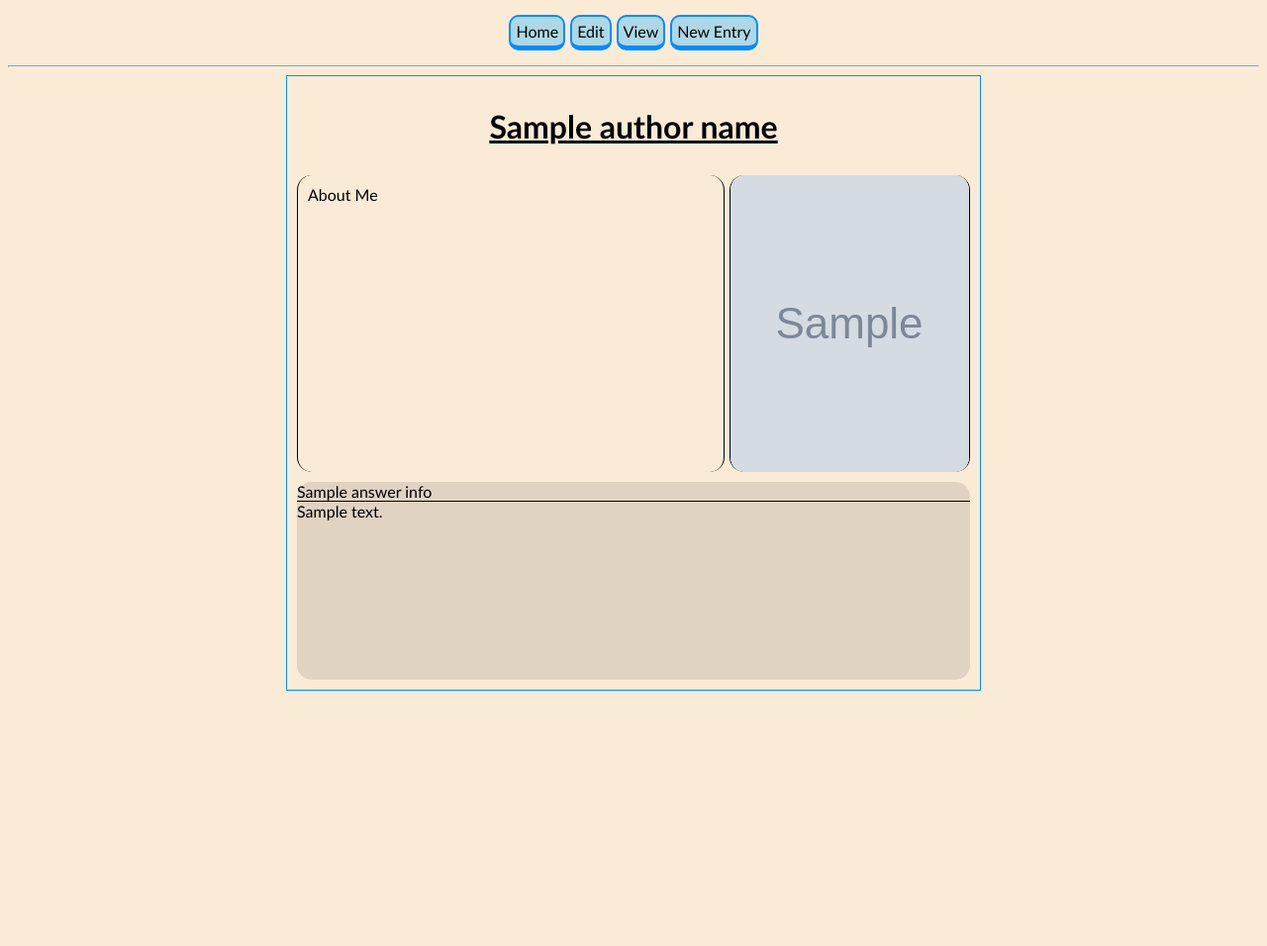
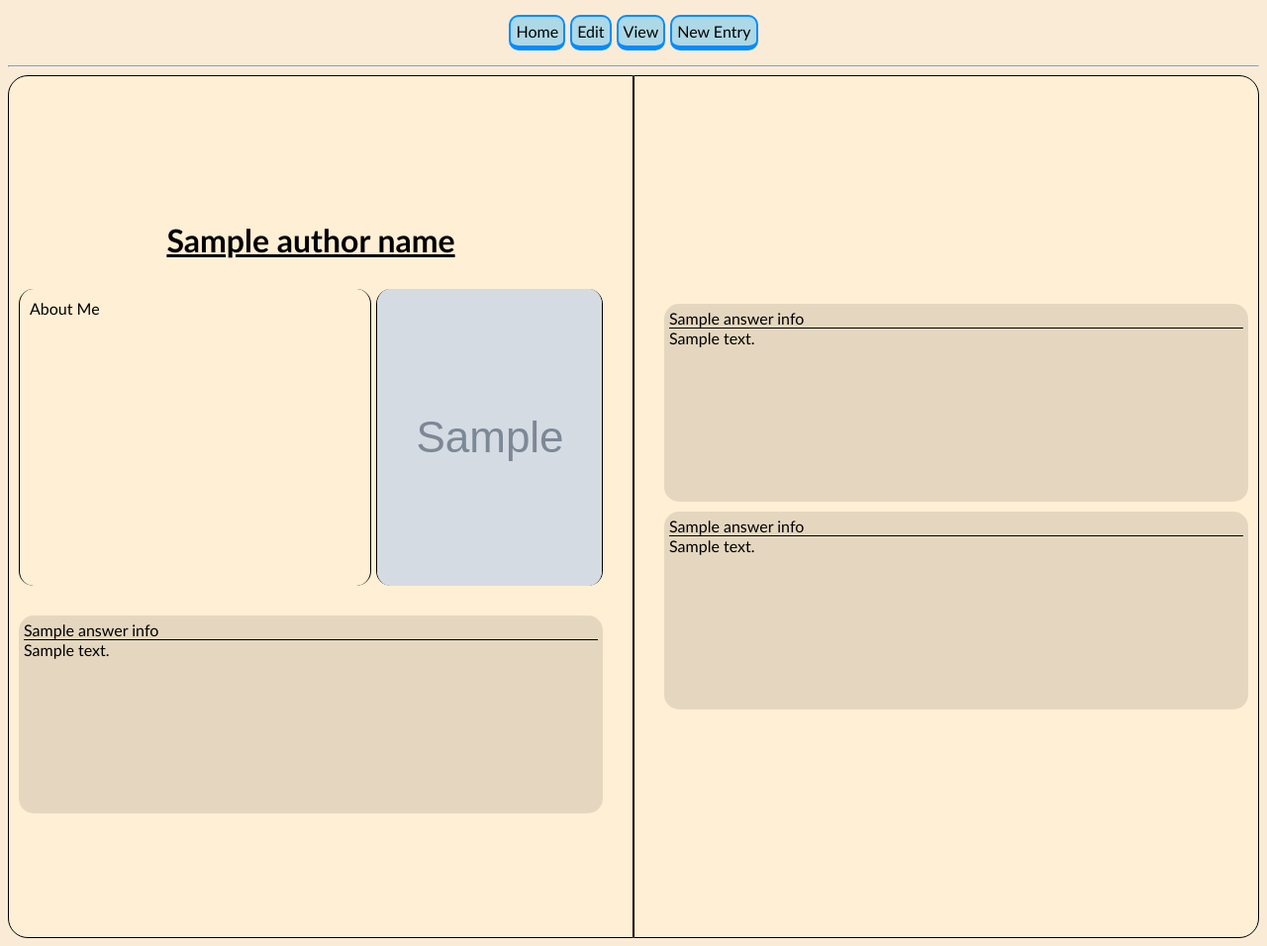
Before and after one commit to simonkuhlo/freundebuch_testing, a Django app: template app_read/templates/app_read/view_entry.html in a window 1280 px wide. Shown: the whole page at 99% size. Before the commit the page ends 698 px from the top, so only its background shows below. Run offline with Django 4.2, Linux system fonts and the light colour scheme; the template is opened without the code that fills it: most values are stand-ins (such as "Sample title", 1, 10 or a date in 2020); grey boxes marked "Sample" are stand-in pictures.

Commit message:
alter styling, add second page

```diff
--- a/app_read/templates/app_read/view_entry.html
+++ b/app_read/templates/app_read/view_entry.html
@@ -5,8 +5,8 @@
 {% load static %}
 <link rel='stylesheet' type='text/css' media='screen' href="{% static 'styles/app_read/[AS]view_entry.css' %}">
 
-<div class="e_container_main">
-    <div class="fc fc_column fc_standard e_main bd">
+<div class="e_container_all_pages">
+    <div class="fc fc_column fc_standard e_page e_page_l">
         <div class="e_author_name">
             <h1>
                 {{author_name}}
@@ -30,6 +30,21 @@
             {% endfor %}
         </div>
     </div>
+    <div class="fc fc_column fc_standard e_page e_page_r">
+        <div class="fc fc_column e_container_all_questions">
+            {% for sort_id, answer_info in normal_answers.items %}
+
+                {% include "app_read/inc/view_entry/interview_items/normal_answer.html" %}
+
+            {% endfor %}
+            {% for sort_id, answer_info in normal_answers.items %}
+
+                {% include "app_read/inc/view_entry/interview_items/normal_answer.html" %}
+
+            {% endfor %}
+        </div>
+    </div>
+
 </div>
 
 {% endblock %}
--- a/static/styles/app_read/[AS]view_entry.css
+++ b/static/styles/app_read/[AS]view_entry.css
@@ -6,20 +6,33 @@ e = entry
 This file contains all special styling for the single entry view
 */
 
-.e_container_main{
+.e_container_all_pages{
     display: flex;
     flex-direction: row;
     justify-content: center;
 }
 
-.e_main{
+.e_page{
     max-width: 680px;
     width: 100%;
-    height: 100%;
+    height: 850px;
+    max-height: 850px;
     padding: 10px;
     gap: 10px;
-    max-height: 850px;
     overflow-y: scroll;
+    background-color: papayawhip;
+    border: 1px double black;
+    justify-content: center;
+}
+.e_page_r{
+    border-top-right-radius: 20px;
+    border-bottom-right-radius: 20px;
+    padding-left: 30px;
+}
+.e_page_l{
+    border-top-left-radius: 20px;
+    border-bottom-left-radius: 20px;
+    padding-right: 30px;
 }
 
 .e_author_name{
@@ -33,6 +46,7 @@ This file contains all special styling for the single entry view
 .e_conatiner_info{
     gap: 5px;
     height: 300px;
+    margin-bottom: 20px;
 }
 
 .e_about_me{
@@ -60,7 +74,8 @@ This file contains all special styling for the single entry view
 .e_container_question{
     background-color: rgba(0,0,0, 0.1);
     border-radius: 15px;
-    height: 200px;
+    padding: 5px;
+    height: 190px;
 }
 
 .e_question_header{
```
